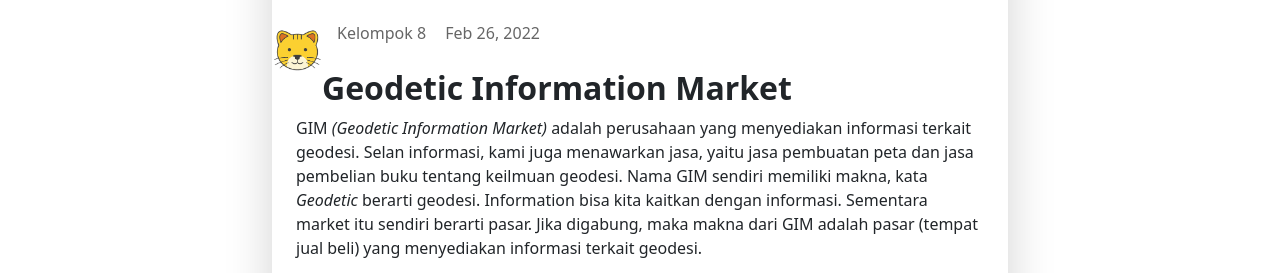
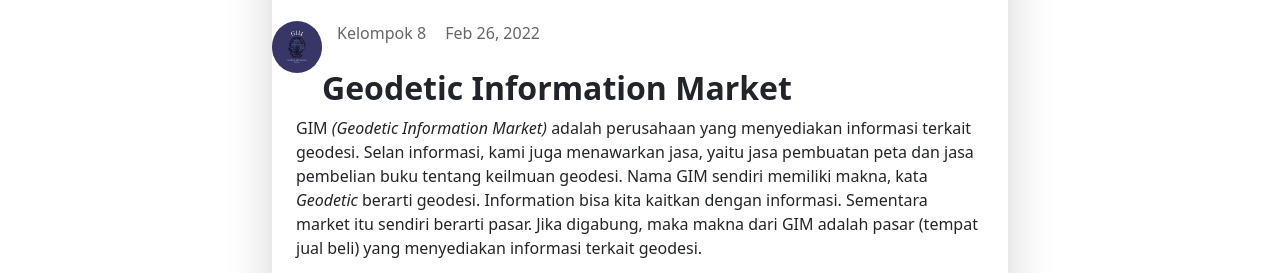
Before and after one commit to KaryaPratala2020/KaryaPratala.github.io, a plain HTML site: page blog-detail8.html in a window 1280 px wide. Shown: the part 455-728 px from the top of the page. Drawn offline with nearby package versions, Linux system fonts and the light colour scheme.

Commit message:
Update blog-detail8.html

```diff
--- a/blog-detail8.html
+++ b/blog-detail8.html
@@ -52,7 +52,7 @@
                     <h1>Geodetic Information Market</h1>
                 </section>
                   <div class="main-blog-info">
-                    <a href=""><img src="img/kucing.png" /></a>
+                    <a href=""><img src="img/gim4.jpeg" /></a>
                     <a href="" class="main-author-name">Kelompok 8</a>
                     <span>Feb 26, 2022</span>
                   </div>
```
